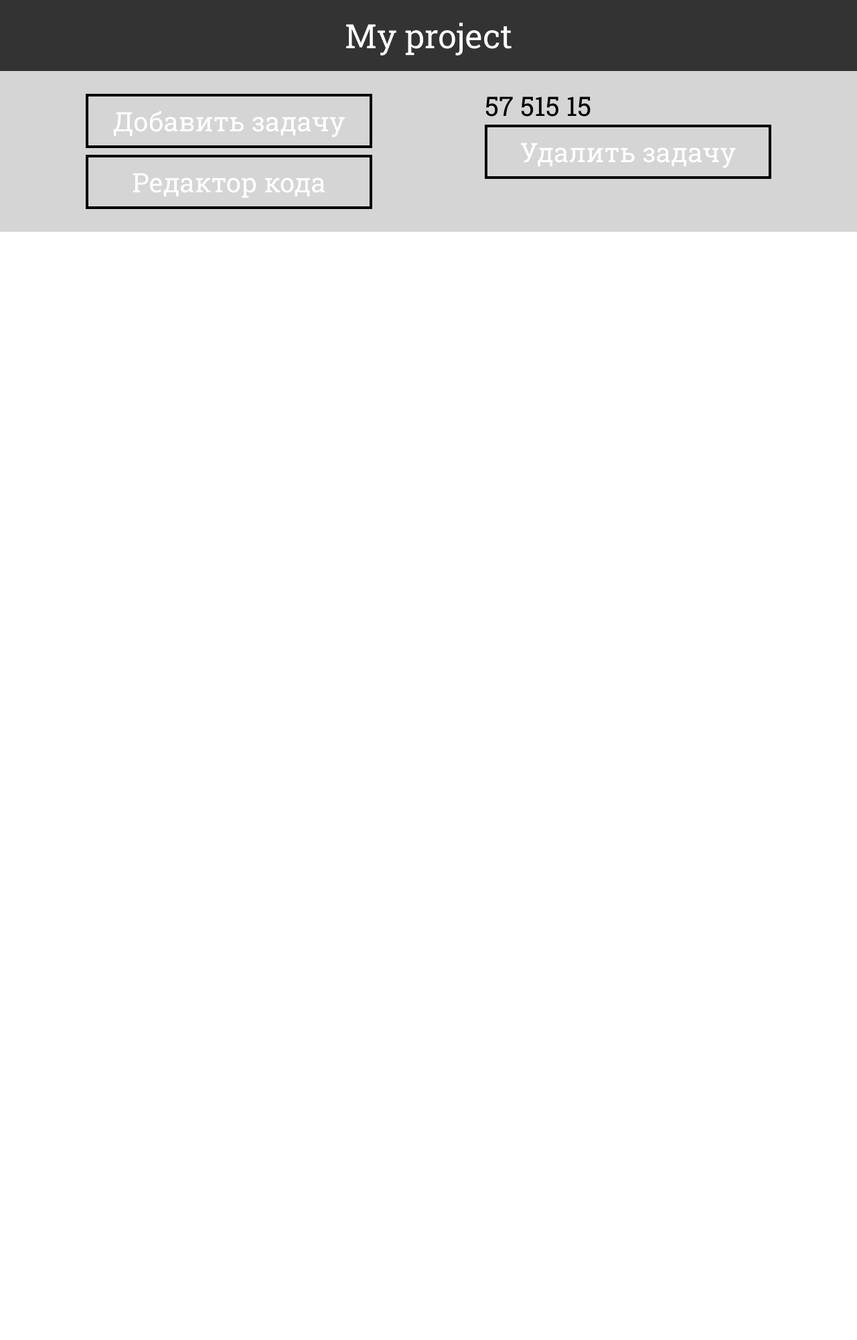
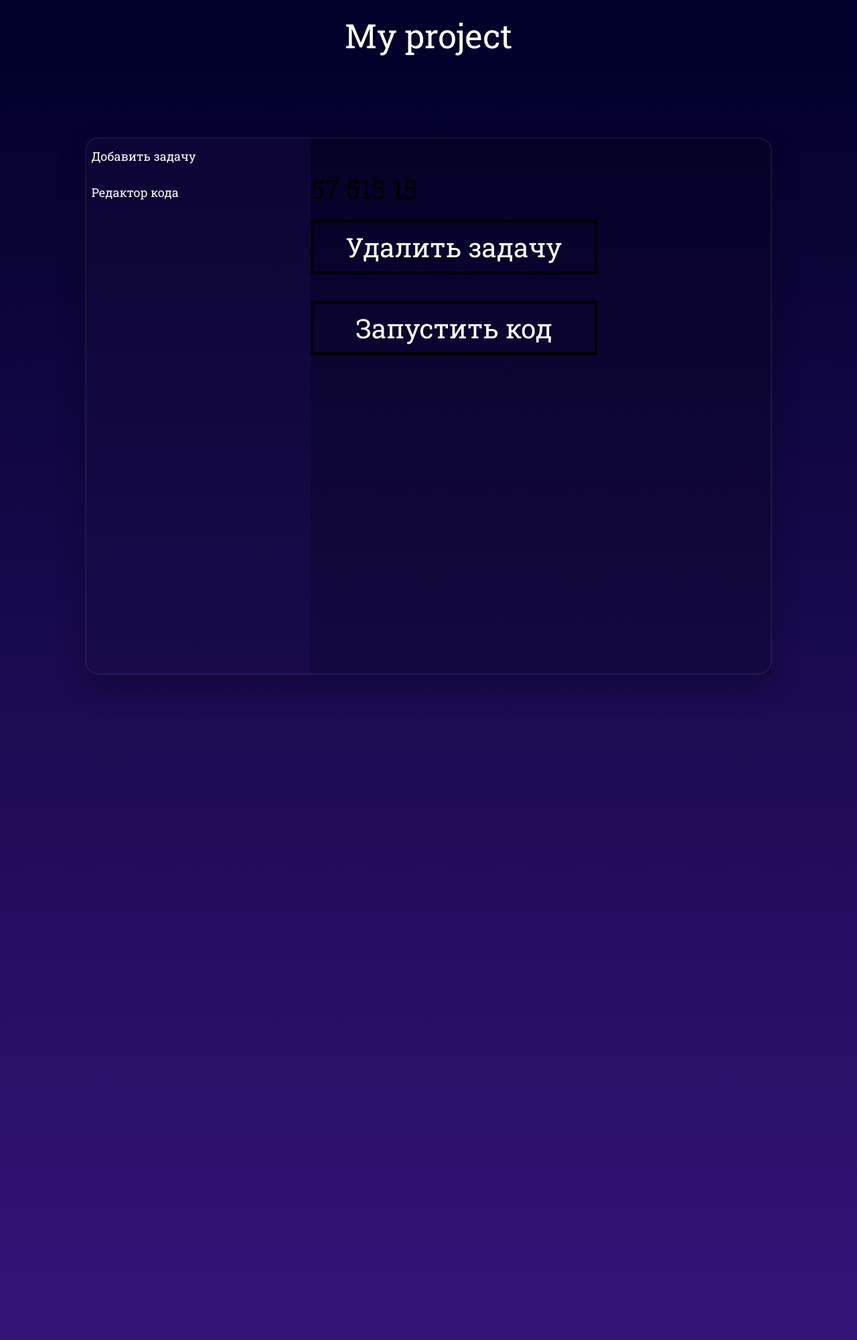
Before and after one commit to Dyshakov/SneakyCode, a Django app: page / in a window 1280 px wide. Shown: the whole page at 67% size. Before the commit the page ends 346 px from the top, so only its background shows below. Run offline with Django 5.2, Linux system fonts and the light colour scheme; data comes from the database, SQL or seed files in the repository; both versions use the stored data as it was after the commit.

Commit message:
Изменение стилистики главной страницы и страницы код

```diff
--- a/taskapp/static/css/index_style.css
+++ b/taskapp/static/css/index_style.css
@@ -2,6 +2,8 @@ body {
   margin: 0;
   font-family: Arial, sans-serif;
   font-family: 'Roboto Slab', serif;
+  background: linear-gradient(rgb(0, 0, 40) 0%, rgb(53, 20, 120) 100%);
+  height: 2000px;
 }
 
 a {
@@ -13,14 +15,16 @@ a {
   color: white;
 }
 
+
+
 a:hover {
   color: white;
   background-color: black;
+  background: rgba(23, 12, 61, 0.8);
 }
 
 header {
   text-align: center;
-  background-color: #333;
   width: 100%;
   padding: 20px 0;
   box-sizing: border-box;
@@ -38,24 +42,61 @@ main {
   flex-direction: column;
   display: flex;
   font-size: 40px;
-  background-color: #D5D5D5;
+  height: 1000px;
 }
 
 .conteiner {
   width: 80%;
   display: flex;
+  border-radius: 20px;
   height: 80%;
   justify-content: space-between;
+  /*background: rgba(23, 12, 61, 0.3);*/
+  border-color: rgba(255, 255, 255, 0.05);
+  border-width: 1px;
+  border-style: solid;
+  /*backdrop-filter: blur(10px);*/
+  box-shadow: rgba(0, 0, 0, 0.25) 0px 20px 40px, rgba(255, 255, 255, 0.2) 0px 0px 0px 0.5px inset;
 }
 
 .task_menu {
   display: flex;
   flex-direction: column;
-  justify-content: space-evenly;
+  align-items: center;
+  width: 500px;
+  background: rgba(23, 12, 61, 0.3);
+}
+
+.task_menu a {
+  margin: 5px 0 ;
+  font-size: 18px;
+  border: 1px;
+  text-align: left;
+  width: 95%;
 }
 
 .tasks {
   display: flex;
   flex-direction: column;
-  justify-content: space-evenly;
+  width: 100%;
+  align-items: center;
 }
+
+.tasks a {
+  margin: 20px 0;
+}
+
+.tasks_header {
+  width: 100%;
+  height: 50px;
+  margin-bottom: 2px;
+  background: rgba(0, 0, 0, 0.2);
+}
+
+.tasks_content {
+  background: rgba(0, 0, 0, 0.2);
+  display: flex;
+  flex-direction: column;
+  height: 100%;
+  width: 100%;
+}
--- a/taskapp/templates/code.html
+++ b/taskapp/templates/code.html
@@ -22,7 +22,7 @@
 	</header>
 	<div class="container">
 		<div class="input_area">
-			<div class="top_conteiner"></div>
+			<div class="top_conteiner">main.py</div>
 
 			<form method="post">
 				{% csrf_token %}
@@ -40,7 +40,7 @@
 		</div>
 
 		<div class="output_area">
-			<div class="top_conteiner"></div>
+			<div class="top_conteiner">shell</div>
 			<p>{{output}}</p>
 		</div>
 	</div>
--- a/taskapp/templates/index.html
+++ b/taskapp/templates/index.html
@@ -6,17 +6,22 @@
 <div class="conteiner">
 	<div class="task_menu">
 		<a href="/add_task">Добавить задачу</a>
-		<a href="/code">Редактор кода</a>
+		<a href="/code/{{ga}}">Редактор кода</a>
 	</div>
 
 	<div class="tasks">
+		<div class="tasks_header"></div>
+		<div class="tasks_content">
 			{% for i in data %}
 				{{i.id}}
 				{{i.name}}
 				{{i.define}}
 				<a href="/delete_task/{{ i.id }}"> Удалить задачу </a>
+				<a href="/code/{{ i.define}}">Запустить код</a>
 				<br>
 			{% endfor%}
+		</div>
+
 	</div>
 </div>
 
--- a/taskapp/views.py
+++ b/taskapp/views.py
@@ -39,9 +39,9 @@ def postuser(request):
 def about(request):
 	return render(request, "about.html")
 
-def code(request):
+def code(request, code):
 	output = "default_output"
-	text_area_value = "#Write your python code here"
+	text_area_value = code
 	if request.method == "POST":
 		if "run" in request.POST:
 			text_area_value = request.POST.get('my_text_area')
--- a/taskmanager/urls.py
+++ b/taskmanager/urls.py
@@ -8,6 +8,6 @@ urlpatterns = [
     path('add_task', views.add),
     path('postuser/', views.postuser),
     path('about/', views.about),
-    path('code/', views.code),
+    path('code/<str:code>', views.code),
     path('delete_task/<int:task_id>', views.delete_task)
 ]
```
Also changed, not shown: taskapp/static/css/code_style.css (+6 -1 lines), db.sqlite3. Lines whose indentation alone changed are shown as unchanged.
